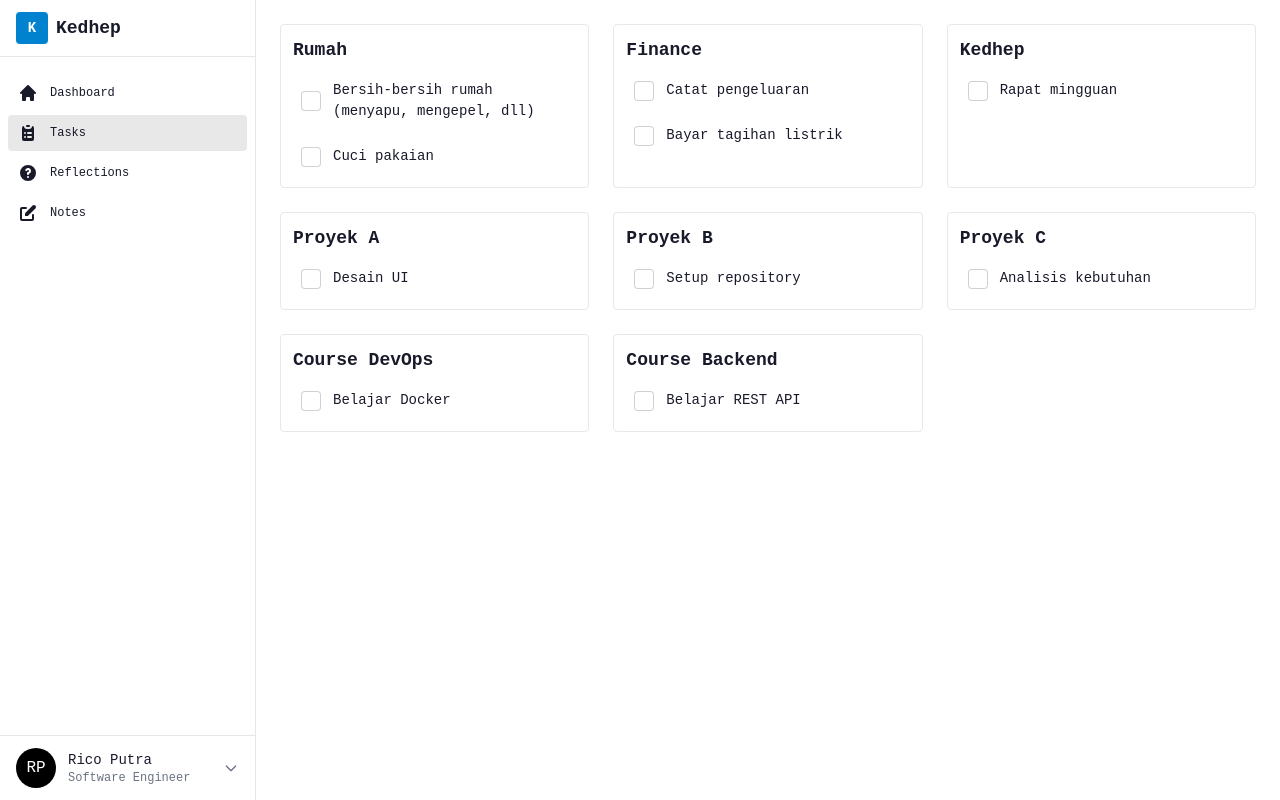
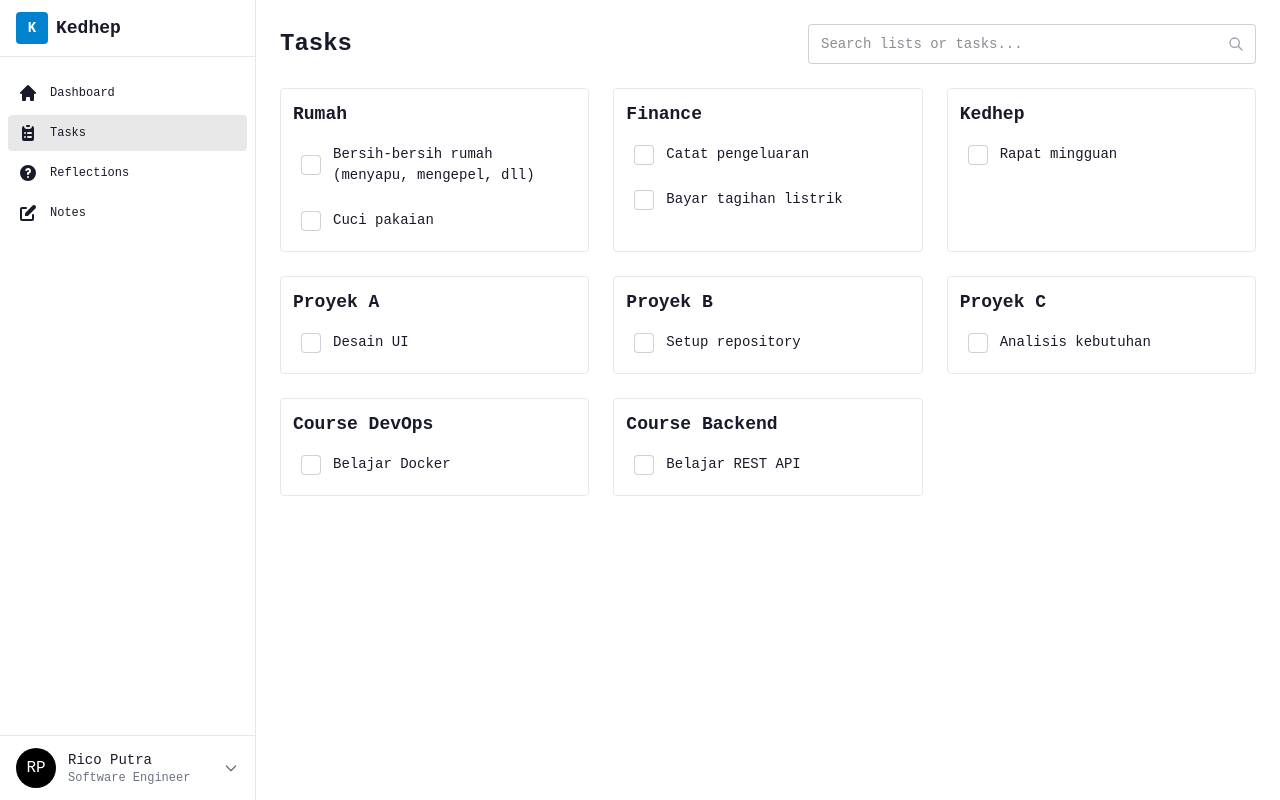
Before and after one commit to ricoputrap/kedhep, a Next.js app: page /tasks in a window 1280 px wide. Built offline with nearby package versions, Linux system fonts and the light colour scheme.

Commit message:
feat: add SearchBox component for task filtering and implement search functionality

```diff
--- a/src/app/(authenticated)/tasks/page.tsx
+++ b/src/app/(authenticated)/tasks/page.tsx
@@ -2,6 +2,7 @@ import React, { Suspense } from 'react'
 
 import { TaskListSkeleton } from "@/components/task-list";
 import TaskListContainer from '@/components/task-list-container';
+import SearchBox from '@/components/search-box';
 
 
 export default async function TasksPage({ searchParams }: {
@@ -12,6 +13,16 @@ export default async function TasksPage({ searchParams }: {
   const params = await searchParams;
 
   return (
+    <div className="space-y-6">
+      {/* Search Section */}
+      <div className="flex items-center justify-between">
+        <h1 className="text-2xl font-bold">Tasks</h1>
+        <div className="w-full max-w-md">
+          <SearchBox placeholder="Search lists or tasks..." />
+        </div>
+      </div>
+
+      {/* Task Lists Grid */}
       <section id="tasks-page" className="grid grid-cols-[repeat(auto-fit,minmax(300px,1fr))] gap-6">
         <Suspense fallback={(
           <>
@@ -23,5 +34,6 @@ export default async function TasksPage({ searchParams }: {
           <TaskListContainer searchQuery={params?.query} />
         </Suspense>
       </section>
+    </div>
   )
 }
--- /dev/null
+++ b/src/components/search-box/index.tsx
@@ -0,0 +1,143 @@
+"use client";
+
+import React, { useState, useEffect, useTransition, useRef } from 'react';
+import { useRouter, useSearchParams, usePathname } from 'next/navigation';
+
+interface Props {
+  placeholder?: string;
+  className?: string;
+}
+
+export default function SearchBox({
+  placeholder = "Search list/task...",
+  className = ""
+}: Props) {
+  const router = useRouter();
+  const pathname = usePathname();
+  const searchParams = useSearchParams();
+  const [isPending, startTransition] = useTransition();
+  const debounceRef = useRef<NodeJS.Timeout | null>(null);
+
+  const [searchValue, setSearchValue] = useState(searchParams.get('query') || '');
+
+  // Update local state when URL search params change
+  useEffect(() => {
+    setSearchValue(searchParams.get('query') || '');
+  }, [searchParams]);
+
+  const handleSearch = (value: string) => {
+    const params = new URLSearchParams(searchParams);
+
+    if (value.trim()) {
+      params.set('query', value.trim());
+    } else {
+      params.delete('query');
+    }
+
+    startTransition(() => {
+      router.push(`${pathname}?${params.toString()}`);
+    });
+  };
+
+  const handleInputChange = (e: React.ChangeEvent<HTMLInputElement>) => {
+    const value = e.target.value;
+    setSearchValue(value);
+
+    // Clear existing timeout
+    if (debounceRef.current) {
+      clearTimeout(debounceRef.current);
+    }
+
+    // Set new timeout for debounced search
+    debounceRef.current = setTimeout(() => {
+      handleSearch(value);
+    }, 300);
+  };
+
+  const handleClear = () => {
+    setSearchValue('');
+
+    // Clear any pending debounced search
+    if (debounceRef.current) {
+      clearTimeout(debounceRef.current);
+    }
+
+    handleSearch('');
+  };
+
+  const handleKeyDown = (e: React.KeyboardEvent) => {
+    if (e.key === 'Escape') {
+      handleClear();
+    }
+  };
+
+  // Cleanup timeout on unmount
+  useEffect(() => {
+    return () => {
+      if (debounceRef.current) {
+        clearTimeout(debounceRef.current);
+      }
+    };
+  }, []);
+
+  return (
+    <div className={`relative flex items-center ${className}`}>
+      <div className="relative flex-1">
+        <input
+          type="text"
+          value={searchValue}
+          onChange={handleInputChange}
+          onKeyDown={handleKeyDown}
+          placeholder={placeholder}
+          className="input input-bordered w-full pr-10"
+          disabled={isPending}
+        />
+
+        {/* Search icon */}
+        <div className="absolute inset-y-0 right-0 flex items-center pr-3 pointer-events-none">
+          {isPending ? (
+            <span className="loading loading-spinner loading-sm"></span>
+          ) : (
+            <svg
+              className="w-4 h-4 text-gray-400"
+              fill="none"
+              stroke="currentColor"
+              viewBox="0 0 24 24"
+            >
+              <path
+                strokeLinecap="round"
+                strokeLinejoin="round"
+                strokeWidth={2}
+                d="M21 21l-6-6m2-5a7 7 0 11-14 0 7 7 0 0114 0z"
+              />
+            </svg>
+          )}
+        </div>
+      </div>
+
+      {/* Clear button */}
+      {searchValue && (
+        <button
+          onClick={handleClear}
+          className="btn btn-ghost btn-sm ml-2"
+          disabled={isPending}
+          title="Clear search"
+        >
+          <svg
+            className="w-4 h-4"
+            fill="none"
+            stroke="currentColor"
+            viewBox="0 0 24 24"
+          >
+            <path
+              strokeLinecap="round"
+              strokeLinejoin="round"
+              strokeWidth={2}
+              d="M6 18L18 6M6 6l12 12"
+            />
+          </svg>
+        </button>
+      )}
+    </div>
+  );
+}
```
Lines whose indentation alone changed are shown as unchanged.
